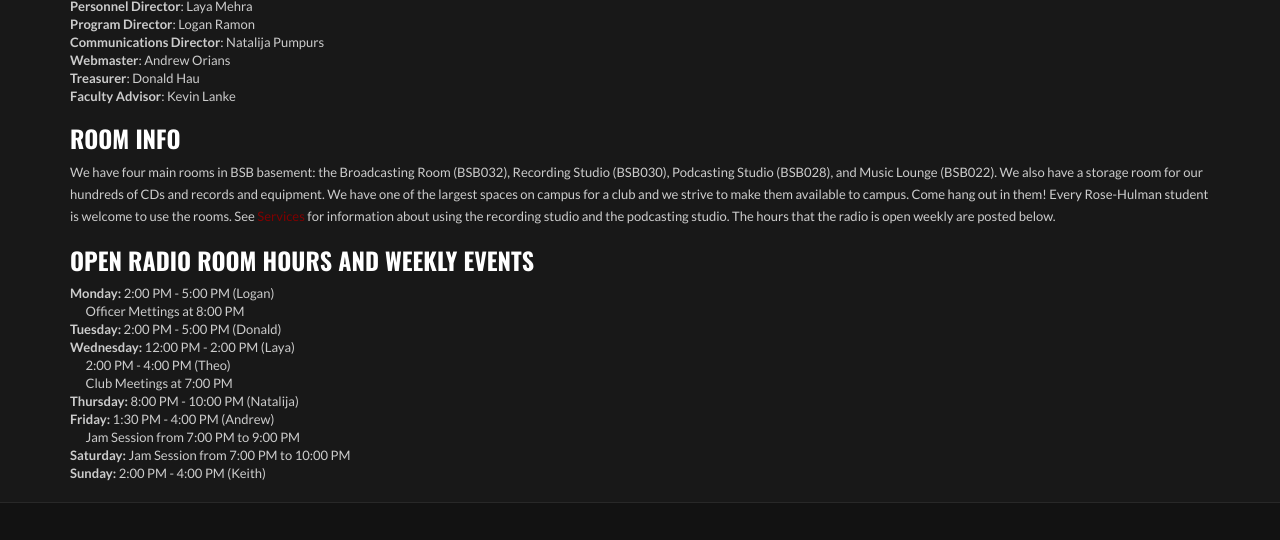
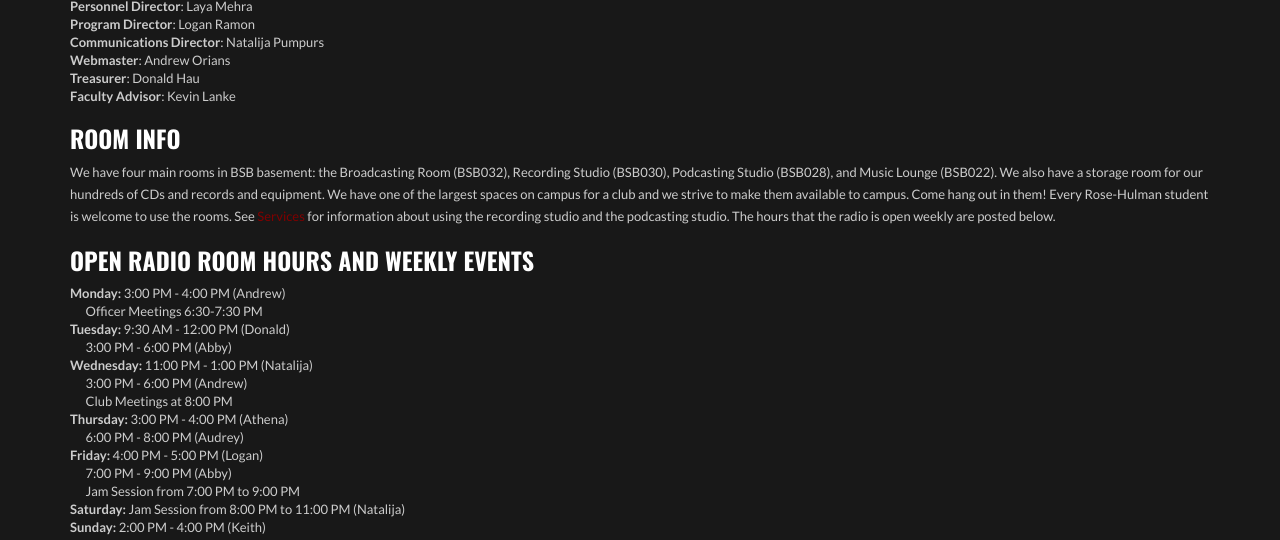
Before and after one commit to wmhdonlineradio/WMHDGATSBY, a Gatsby site: page /about in a window 1280 px wide. Shown: the part 821-1361 px from the top of the page. Built offline with nearby package versions, Linux system fonts and the light colour scheme; Gatsby itself is replaced by a stand-in of ours; no server answers.

Commit message:
Radio Hours Updated

```diff
--- a/src/pages/about.js
+++ b/src/pages/about.js
@@ -34,15 +34,15 @@ const AboutPage = ({data}) => (
       The hours that the radio is open weekly are posted below.</p>
 
       <h3>Open Radio Room Hours and Weekly Events</h3>
-      <div><b>Monday:</b> 2:00 PM - 5:00 PM (Logan)</div>
-      <div>&emsp; Officer Mettings at 8:00 PM</div>
-      <div><b>Tuesday:</b> 2:00 PM - 5:00 PM (Donald)</div>
-      <div><b>Wednesday:</b> 12:00 PM - 2:00 PM (Laya) <br /> &emsp; 2:00 PM - 4:00 PM (Theo)</div>
-      <div>&emsp; Club Meetings at 7:00 PM</div>
-      <div><b>Thursday:</b> 8:00 PM - 10:00 PM (Natalija)</div>
-      <div><b>Friday:</b> 1:30 PM - 4:00 PM (Andrew)</div>
+      <div><b>Monday:</b> 3:00 PM - 4:00 PM (Andrew)</div>
+      <div>&emsp; Officer Meetings 6:30-7:30 PM</div>
+      <div><b>Tuesday:</b> 9:30 AM - 12:00 PM (Donald) <br /> &emsp; 3:00 PM - 6:00 PM (Abby)</div>
+      <div><b>Wednesday:</b> 11:00 PM - 1:00 PM (Natalija) <br /> &emsp; 3:00 PM - 6:00 PM (Andrew)</div>
+      <div>&emsp; Club Meetings at 8:00 PM</div>
+      <div><b>Thursday:</b> 3:00 PM - 4:00 PM (Athena) <br /> &emsp; 6:00 PM - 8:00 PM (Audrey)</div>
+      <div><b>Friday:</b> 4:00 PM - 5:00 PM (Logan)<br /> &emsp; 7:00 PM - 9:00 PM (Abby)</div>
       <div>&emsp; Jam Session from 7:00 PM to 9:00 PM</div>
-      <div><b>Saturday:</b> Jam Session from 7:00 PM to 10:00 PM</div>
+      <div><b>Saturday:</b> Jam Session from 8:00 PM to 11:00 PM (Natalija)</div>
       <div><b>Sunday:</b> 2:00 PM - 4:00 PM (Keith)</div>
     </section>
   </>
```
